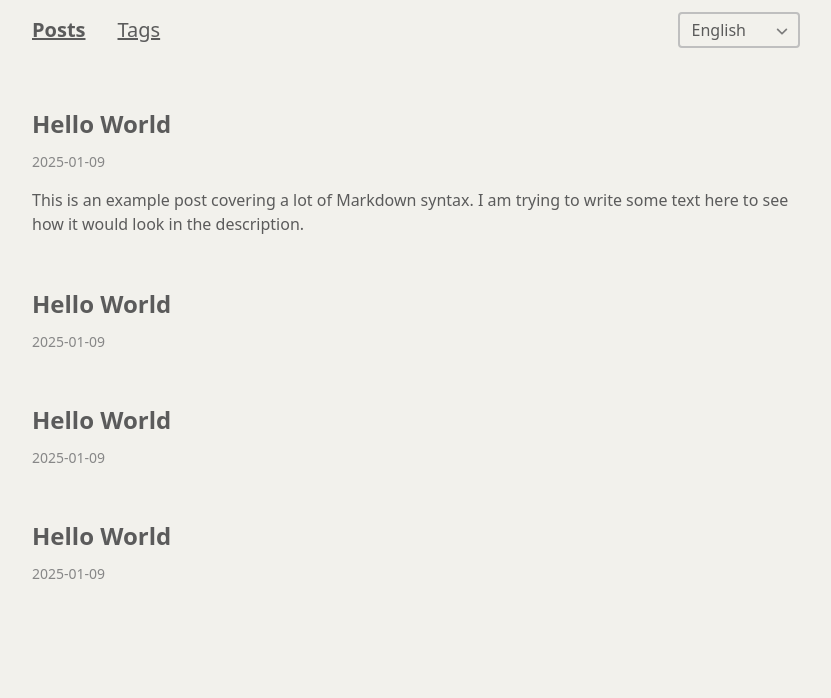
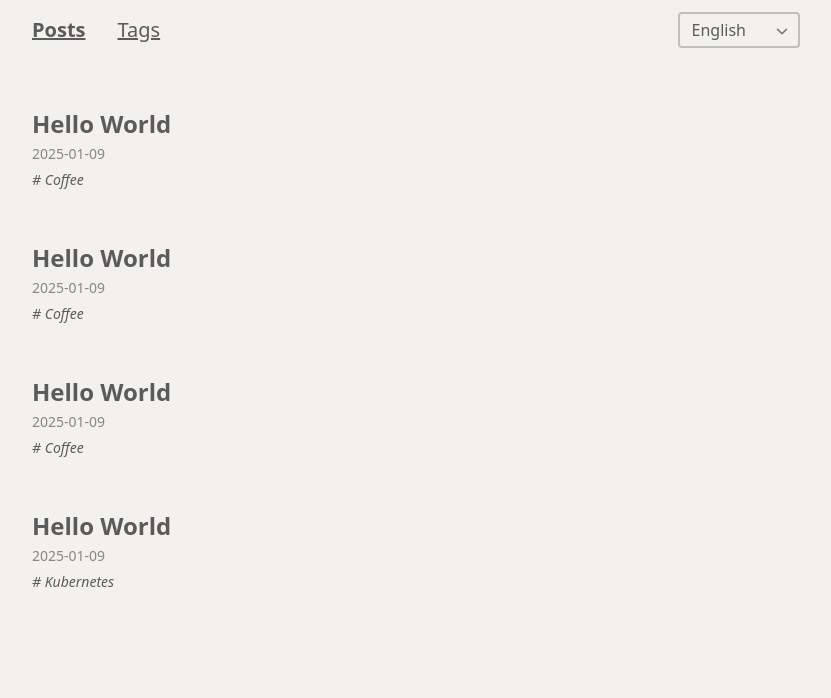
Before and after one commit to linuxdweller/Blog, an Astro site: page / in a window 1280 px wide. Shown: the part 102-800 px from the top of the page, without its empty margins (224-1055 px from the left). Built offline with nearby package versions, Linux system fonts and the light colour scheme; Astro itself is replaced by a stand-in of ours.

Commit message:
Add tag's post list page

```diff
--- /dev/null
+++ b/src/components/postsList/PostList.tsx
@@ -0,0 +1,37 @@
+import { getRelativeLocaleUrl } from "astro:i18n";
+import type { Locale } from "../../i18n";
+
+interface Props {
+  posts: {
+    title: string;
+    date: string;
+    slug: string;
+    tagDisplayName: string;
+  }[];
+  locale: Locale;
+}
+
+const PostList = ({ posts, locale }: Props) => {
+  return (
+    <div className="mt-[40px]">
+      {posts.map((page) => {
+        return (
+          <a
+            hrefLang={locale}
+            href={getRelativeLocaleUrl(locale, `/posts/${page.slug}`)}
+          >
+            <div className="mb-[52px]">
+              <div className="text-fg-400 font-extrabold text-2xl mb-1">
+                {page.title}
+              </div>
+              <div className="text-fg-200 text-sm mb-[6px]">{page.date}</div>
+              <div className="italic text-sm"># {page.tagDisplayName}</div>
+            </div>
+          </a>
+        );
+      })}
+    </div>
+  );
+};
+
+export default PostList;
--- a/src/content.config.ts
+++ b/src/content.config.ts
@@ -6,8 +6,8 @@ const blogCollection = defineCollection({
     date: z.string().date(),
     tag: z.strictObject({
       displayName: z.string(),
-      uriName: z.string()
-    })
+      uriName: z.string(),
+    }),
   }),
 });
 
--- a/src/content/blog/en/post-1.md
+++ b/src/content/blog/en/post-1.md
@@ -1,7 +1,7 @@
 ---
 title: Hello World
 date: "2025-01-09"
-tag: { displayName: "Cofee", uriName: "cofee" }
+tag: { displayName: "Coffee", uriName: "cofee" }
 ---
 
 # Headers
--- a/src/content/blog/en/post-2.md
+++ b/src/content/blog/en/post-2.md
@@ -1,7 +1,7 @@
 ---
 title: Hello World
 date: "2025-01-09"
-tag: { displayName: "Cofee", uriName: "cofee" }
+tag: { displayName: "Coffee", uriName: "cofee" }
 ---
 
 Here is a sentence from post 1. Lorem Ipsum dolar sign big.
--- a/src/content/blog/en/post-3.md
+++ b/src/content/blog/en/post-3.md
@@ -1,7 +1,7 @@
 ---
 title: Hello World
 date: "2025-01-09"
-tag: { displayName: "Cofee", uriName: "cofee" }
+tag: { displayName: "Coffee", uriName: "cofee" }
 ---
 
 Here is a sentence from post 1. Lorem Ipsum dolar sign big.
--- a/src/layouts/Index.astro
+++ b/src/layouts/Index.astro
@@ -1,5 +1,5 @@
 ---
-import { getRelativeLocaleUrl } from "astro:i18n";
+import PostList from "../components/postsList/PostList";
 import type { Locale } from "../i18n";
 import Layout from "./Layout.astro";
 import { getCollection } from "astro:content";
@@ -21,38 +21,17 @@ const locale = Astro.currentLocale as Locale;
 const pages = await getStaticPaths();
 
 const currentLocalePages = pages.filter((page) => page.params.lang === locale);
+
+const posts = currentLocalePages.map((page) => {
+  return {
+    title: page.props.data.title,
+    date: page.props.data.date,
+    slug: page.params.slug as string,
+    tagDisplayName: page.props.data.tag.displayName,
+  };
+});
 ---
 
 <Layout>
-  <div class="mt-[40px]">
-    {
-      currentLocalePages.map((page) => {
-        const postText = page.props.body;
-
-        // Get first paragraph of entire blog's text
-        const match = postText.match(
-          // Any line which is a title. For example: '  # Hello Title
-          // ... and (.+) is for the actual paragraph.
-          /(^\s?[#]+.*\n+)+(.+)/,
-        );
-
-        const paragraph = match !== null ? match[2] : undefined;
-
-        return (
-          <a
-            hreflang={locale}
-            href={getRelativeLocaleUrl(locale, `/posts/${page.params.slug}`)}
-          >
-            <div class="mb-[52px]">
-              <div class="text-fg-400 font-extrabold text-2xl mb-3">
-                {page.props.data.title}
-              </div>
-              <div class="text-fg-200 text-sm mb-4">{page.props.data.date}</div>
-              <div>{paragraph}</div>
-            </div>
-          </a>
-        );
-      })
-    }
-  </div>
+  <PostList posts={posts} locale={locale} />
 </Layout>
--- /dev/null
+++ b/src/pages/[lang]/tags/[tag].astro
@@ -0,0 +1,67 @@
+---
+import PostList from "../../../components/postsList/PostList";
+import { getCollection } from "astro:content";
+import Layout from "../../../layouts/Layout.astro";
+import type { Locale } from "../../../i18n";
+
+export async function getStaticPaths() {
+  const posts = await getCollection("blog");
+
+  const locales = Array.from(
+    new Set(posts.map((p) => p.slug.split("/").at(0))),
+  );
+
+  const postsPerLocale = locales.map((locale) => {
+    const localePosts = posts.filter((p) => p.slug.split("/").at(0) === locale);
+
+    const tags = localePosts.map((p) => p.data.tag.uriName);
+
+    return {
+      locale,
+      tags: tags.map((tag) => {
+        return {
+          tag,
+          posts: localePosts.filter((p) => p.data.tag.uriName === tag),
+        };
+      }),
+    };
+  });
+
+  const paths = [];
+
+  for (const localePosts of postsPerLocale) {
+    for (const tag of localePosts.tags) {
+      paths.push({
+        params: {
+          lang: localePosts.locale,
+          tag: tag.tag,
+        },
+        props: {
+          posts: tag.posts,
+        },
+      });
+    }
+  }
+
+  return paths;
+}
+
+const locale = Astro.currentLocale as Locale;
+
+const posts = Astro.props.posts;
+
+const posts_ = posts.map((post) => {
+  const slug = post.slug.split("/").splice(1).join("/");
+
+  return {
+    title: post.data.title,
+    date: post.data.date,
+    slug,
+    tagDisplayName: post.data.tag.displayName,
+  };
+});
+---
+
+<Layout>
+  <PostList posts={posts_} locale={locale} />
+</Layout>
```
